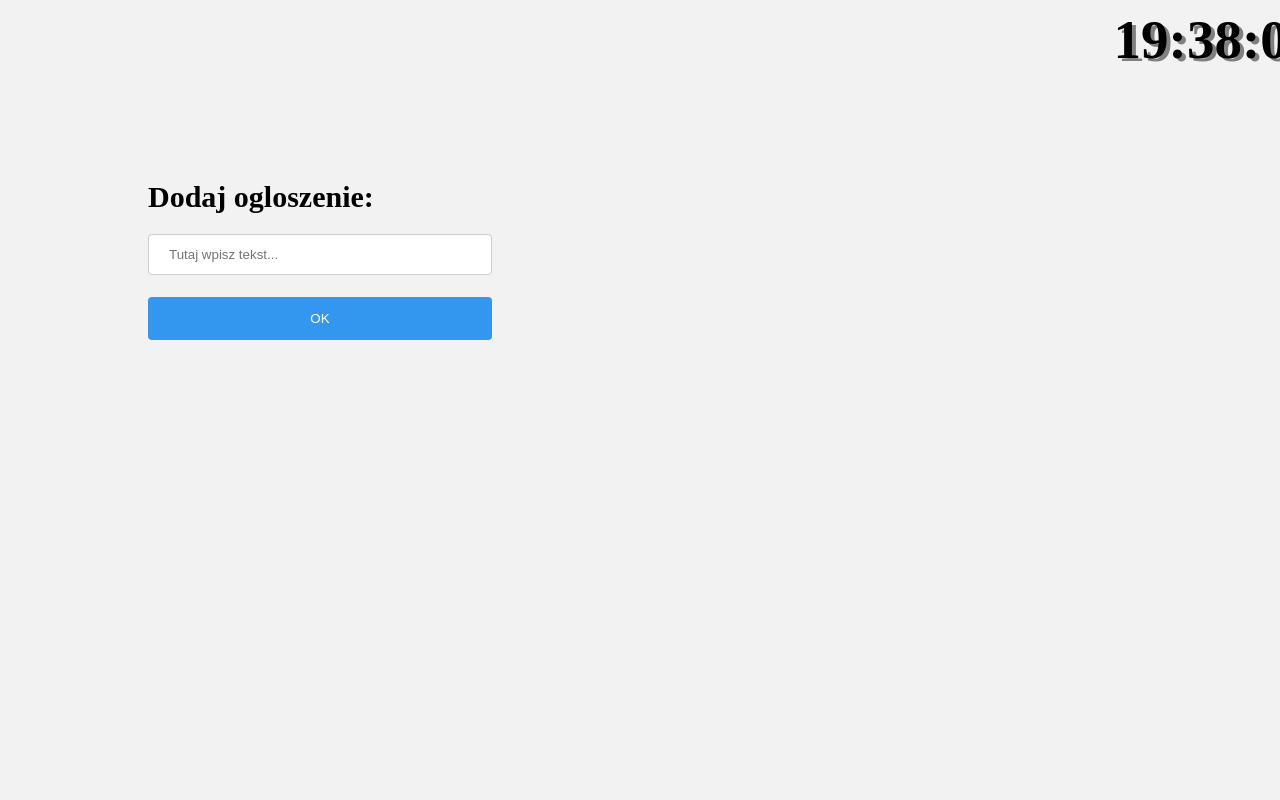
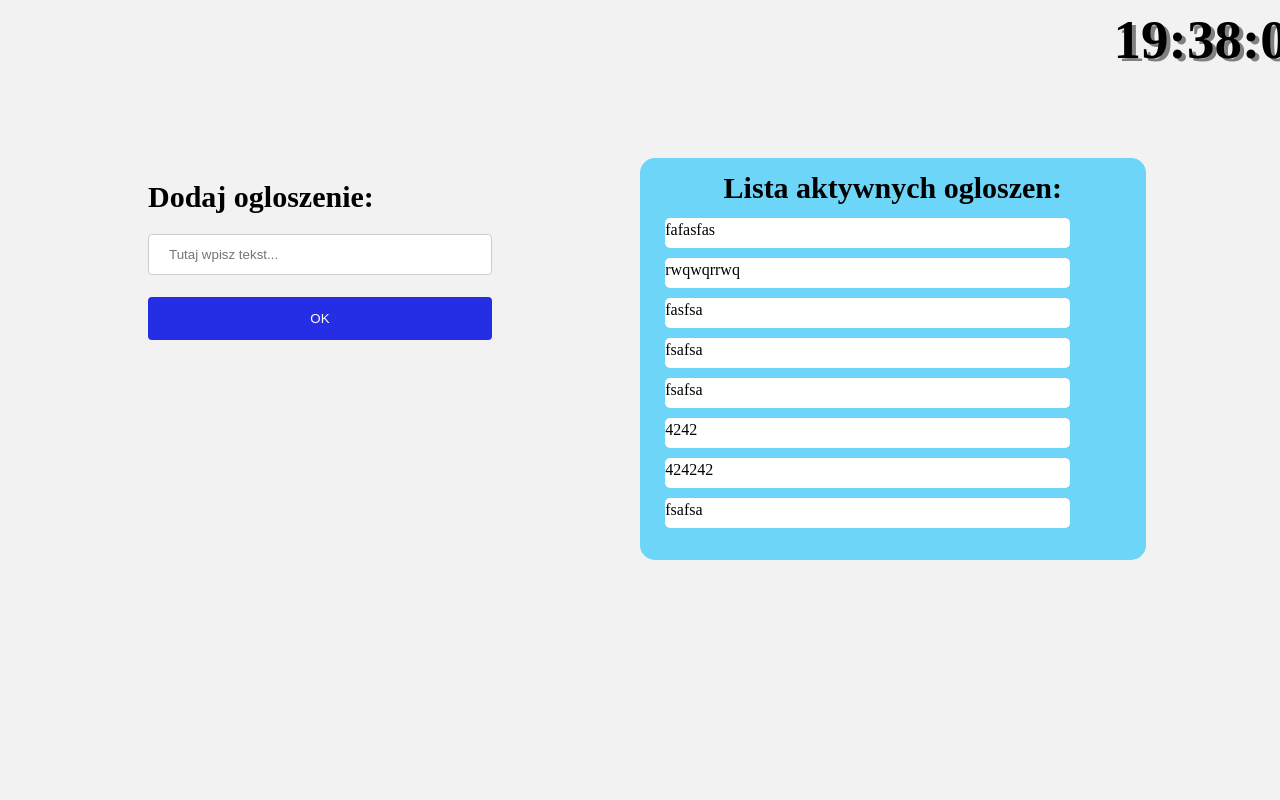
Before and after one commit to wolkonowski/TELEWIZOR, a PHP site: page /pasek.php in a window 1280 px wide. Run offline with PHP 8.4, Linux system fonts and the light colour scheme.

Commit message:
Added gloszenia

```diff
--- /dev/null
+++ b/Adding/PHP.php
@@ -0,0 +1,15 @@
+<?php
+
+
+if (isset($_POST['getOGL'])) {
+	$myfile = fopen("ogloszenia.txt", "r") or die("Unable to open file!");
+	while(!feof($myfile)) {
+		echo fgets($myfile);
+	}
+	fclose($myfile);
+}
+
+if (isset($_POST['sendOGL'])) {
+	file_put_contents("ogloszenia.txt", $_POST['sendOGL']);
+}
+?>
--- a/Adding/ogloszenia.txt
+++ b/Adding/ogloszenia.txt
@@ -0,0 +1,8 @@
+fafasfas
+rwqwqrrwq
+fasfsa
+fsafsa
+fsafsa
+4242
+424242
+fsafsa
--- a/Adding/pasek.php
+++ b/Adding/pasek.php
@@ -6,16 +6,12 @@
 <body>
 
 <div id="background">
-
 <div id="time"> </div>
 
-<?php
 
 
-if (isset($_POST['add'])) {
-	echo "abc";
-}
-?>
+
+
 
 
 
@@ -24,20 +20,29 @@ if (isset($_POST['add'])) {
 
 
 <div id="lab">
-<form action="" method="POST">
     <label> Dodaj ogloszenie: </label>
-    <input type="text" id='value1' name="value" autocomplete="off" placeholder="Tutaj wpisz tekst...">
+    <input type="text" id='value1' autocomplete="off" placeholder="Tutaj wpisz tekst...">
 
-    <input type="submit" onclick="javascript:submit1()" name="add" value="OK">
+    <input type="submit" onclick="javascript:submit1()" value="OK">
 
-</form>
+</div>
+<div id="red">Ogłoszenie nie może być puste! </div>
 </div>
 
+<div id="list">
+Lista aktywnych ogloszen:
+<div id="list2">
+
+
+</div>
+
+<div id="end"> __ </div>
 </div>
 
 
 </div>
 
+
 <script type="text/javascript" src="script.js"></script>
 </body>
 </html>
--- a/Adding/styleAdmin.css
+++ b/Adding/styleAdmin.css
@@ -9,15 +9,10 @@
 	top: 1%;
 }
 
-#background{
-	position: absolute;
+body {
 	background-color: #f2f2f2;
-	left: 0%;
-	top: 0%;
-	width: 100%;
-	height: 100%;
-	outline:none;
 }
+
 
 #downTitles{
 	position: absolute;
@@ -87,7 +82,7 @@ input[type=text], select {
 
 input[type=submit] {
   width: 100%;
-  background-color: #3397ef;
+  background-color: #252ee5;
   color: white;
   padding: 14px 20px;
   margin: 2px 0;
@@ -97,7 +92,7 @@ input[type=submit] {
 }
 
 input[type=submit]:hover {
-  background-color: #0081f3;
+  background-color: #7c25e5;
 }
 
 #lab {
@@ -106,7 +101,59 @@ input[type=submit]:hover {
   padding: 20px;
 }
 
+#red {
+	position: absolute;
+	color: red;
+	height: 22%;
+	width: 15%;
+	left: 99%;
+	top: 21.5%;
+	opacity: 0;
+	font-size: 13px;
+	font-weight: 400;
+}
 
+#list {
+	position: relative;
+	background-color: #6DD5F8;
+	border-radius: 15px;
+	font-size: 30px;
+	font-weight: 700;
+	color: black;
+	min-height: 50%;
+	text-align: center;
+	width: 40%;
+	left: 50%;
+	top: 150px;
+	bottom: 50px;
+	line-height: 200%;
+	padding-bottom: 10px;
+}
+
+#list2 >div {
+	position: relative;
+	margin-bottom: 10px;
+	background-color: white;
+	border-radius: 5px;
+	font-size: 16px;
+	font-weight: 400;
+	color: black;
+	min-height: 30px;
+	text-align: left;
+	width: 80%;
+	left: 5%;
+	top: 10%;
+	word-wrap:break-word;
+	line-height: 150%;
+	word-spacing: 5px;
+}
+
+#end {
+	position: absolute;
+	bottom: 0;
+	height: 30px;
+	color: #f2f2f2;
+}
 
 #downTitles:hover{
 	background-color: #7c25e5;
--- a/style.css
+++ b/style.css
@@ -42,7 +42,7 @@ padding: 0;
 	background-size: 80% 100%;
 	background-repeat: no-repeat;
 	left: 20%;
-	top: 81%;
+	top: 82%;
 	width: 60%;
 	height: 13%;
 }
@@ -53,9 +53,9 @@ padding: 0;
 	background: linear-gradient(to bottom, #0782d7 0%, #7ec3f3 150%);
 	background-repeat: no-repeat;
 	left: 1.5%;
-	top: 94%;
+	top: 95%;
 	width: 97%;
-	height: 6%;
+	height: 5%;
 }
 
 #czas{
```
Also changed, not shown: Adding/script.js (+65 -1 lines).
